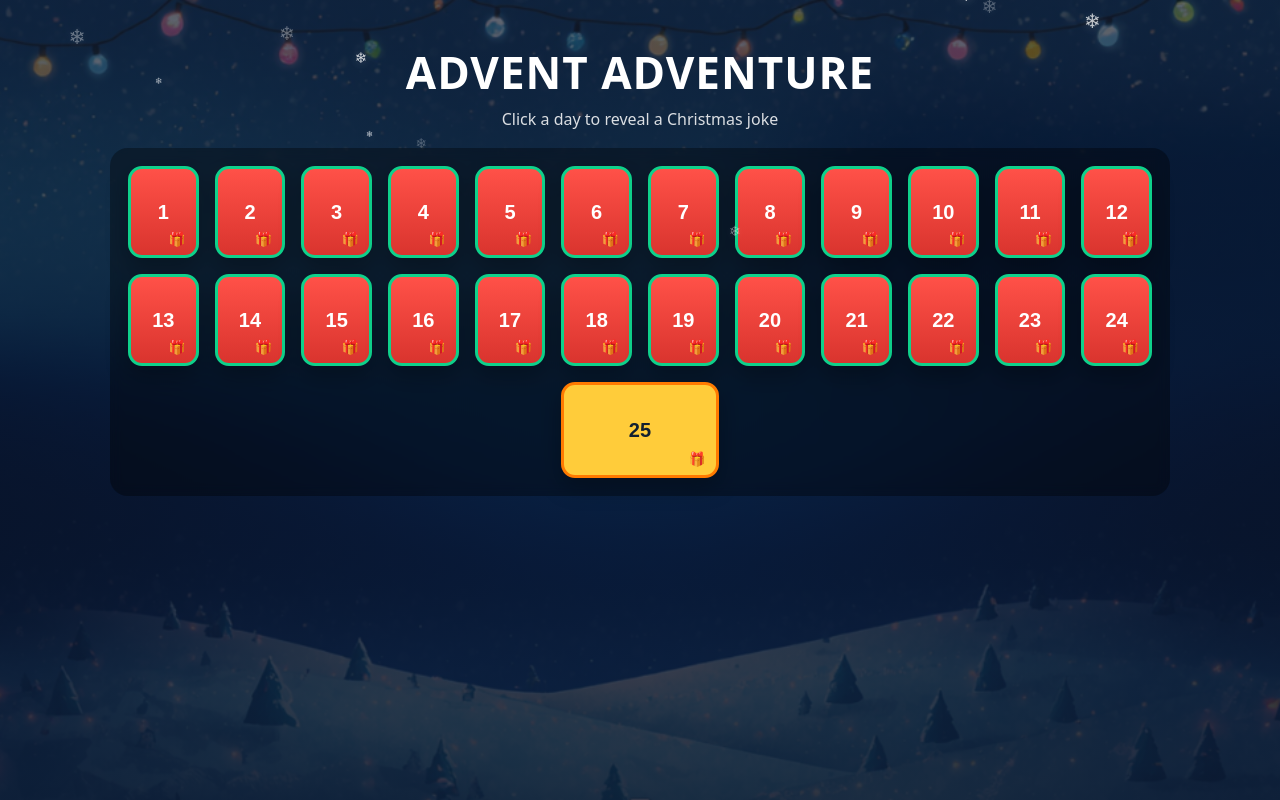
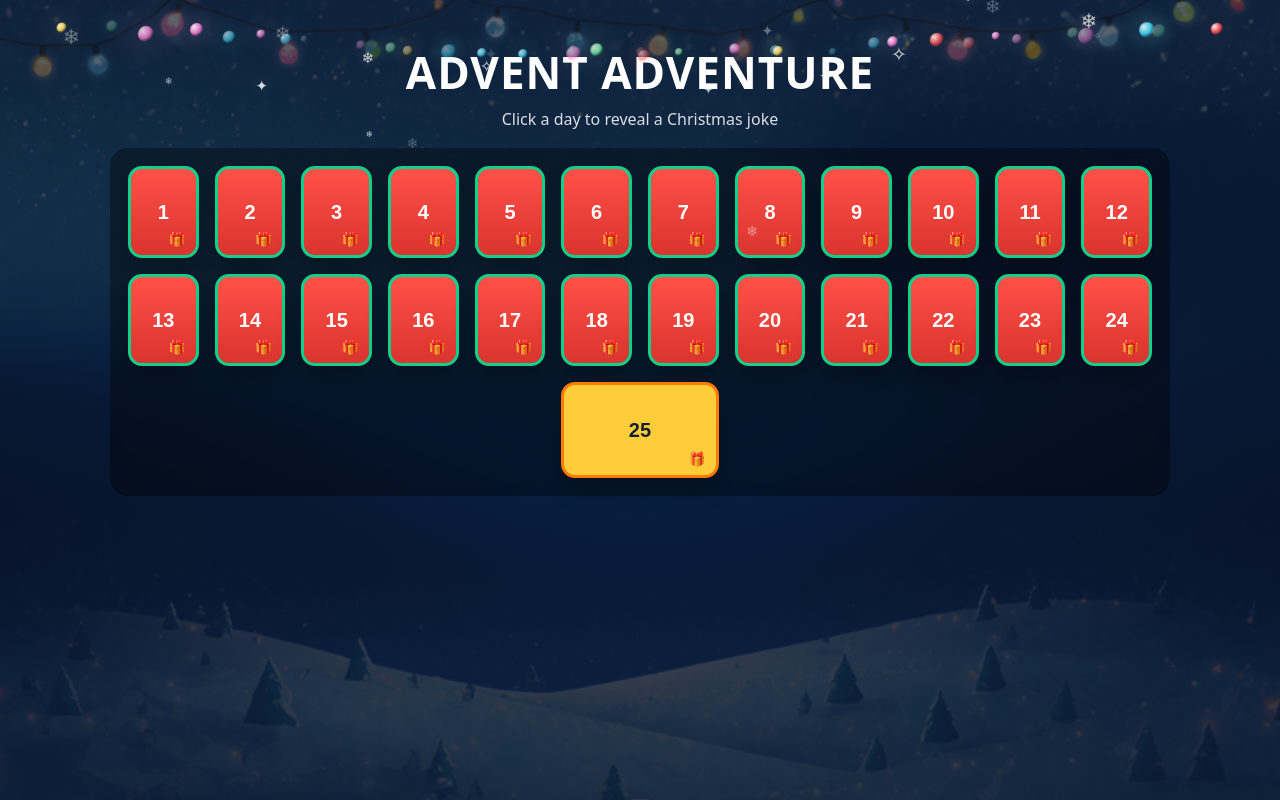
Before and after one commit to DannyGilligan/hackathon-dec-2025, a website: page index.html in a window 1280 px wide. Drawn offline with Linux system fonts and the light colour scheme.

Commit message:
added twinkle lights

```diff
--- a/index.html
+++ b/index.html
@@ -18,6 +18,10 @@
 
       <div id="calendar-grid" class="grid"></div>
     </div>
+
+    <!-- twinkle lights-->
+     <div id="twinkle-layer" aria-hidden="true"></div>
+
 
     <!-- Modal -->
     <div id="modal" class="modal" aria-hidden="true">
--- a/public/assets/css/styles.css
+++ b/public/assets/css/styles.css
@@ -25,9 +25,10 @@ body {
     ),
     url("/assets/images/xmasheroimage.png");
     background-size: cover;
-    background-position: center bottom;
+    background-position: center 0px;
     background-repeat: no-repeat;
     background-attachment: fixed;
+
 }
 
 .wrapper {
@@ -238,6 +239,73 @@ body {
   opacity: 0.95;
 }
 
+/* Twinkle Lights */
+/* Festive twinkling light overlay */
+#twinkle-layer {
+  position: fixed;
+  left: 0;
+  top: 0;
+  width: 100%;
+  height: 170px;          /* only covers where the lights are */
+  pointer-events: none;
+  z-index: 5;             /* above background + snow */
+}
+
+.twinkle-bulb {
+  position: absolute;
+  top: var(--y);
+  left: var(--x);
+  width: var(--size);
+  height: var(--size);
+  border-radius: 999px;
+
+  background: radial-gradient(circle at 30% 30%,
+    rgba(255,255,255,0.95),
+    var(--color) 45%,
+    rgba(0,0,0,0) 70%
+  );
+
+  filter: drop-shadow(0 0 10px var(--glow));
+  opacity: 0.35;
+  transform: translate(-50%, -50%) scale(0.85);
+
+  animation:
+    twinkle-flicker var(--dur) ease-in-out infinite,
+    twinkle-pop 6s ease-in-out infinite;
+  animation-delay: var(--delay);
+}
+
+@keyframes twinkle-flicker {
+  0%, 100% { opacity: 0.25; transform: translate(-50%, -50%) scale(0.78); }
+  30%      { opacity: 0.95; transform: translate(-50%, -50%) scale(1.05); }
+  55%      { opacity: 0.45; transform: translate(-50%, -50%) scale(0.88); }
+  75%      { opacity: 1.00; transform: translate(-50%, -50%) scale(1.15); }
+}
+
+@keyframes twinkle-pop {
+  0%, 100% { filter: drop-shadow(0 0 10px var(--glow)); }
+  50%      { filter: drop-shadow(0 0 18px var(--glow)); }
+}
+
+/* Occasional sparkles */
+.twinkle-sparkle {
+  position: absolute;
+  top: var(--y);
+  left: var(--x);
+  transform: translate(-50%, -50%);
+  font-size: var(--size);
+  opacity: 0;
+  animation: sparkle 1.8s ease-in-out infinite;
+  animation-delay: var(--delay);
+  filter: drop-shadow(0 0 10px rgba(255,255,255,0.45));
+}
+
+@keyframes sparkle {
+  0%   { opacity: 0; transform: translate(-50%, -50%) scale(0.6) rotate(0deg); }
+  30%  { opacity: 0.9; transform: translate(-50%,
+
+
+
 /* MODALS */
 .modal-actions {
   display: flex;
--- a/public/assets/javascript/main.js
+++ b/public/assets/javascript/main.js
@@ -179,3 +179,79 @@ if (!prefersReducedMotion) {
 
   setInterval(createSnowflake, densityMs);
 }
+
+// --------------------
+// Festive Twinkling Lights Overlay
+// --------------------
+(function initTwinkleLayer() {
+  const layer = document.querySelector("#twinkle-layer");
+  if (!layer) return;
+
+  const reduced = window.matchMedia("(prefers-reduced-motion: reduce)").matches;
+  if (reduced) return;
+
+  // More bulbs on wide screens, fewer on small laptops
+  const width = window.innerWidth;
+  const bulbCount = width < 700 ? 18 : width < 1100 ? 26 : 34;
+  const sparkleCount = width < 700 ? 6 : 10;
+
+  const colors = [
+    { c: "rgba(255, 74, 74, 0.95)", g: "rgba(255, 120, 120, 0.9)" },  // red
+    { c: "rgba(62, 220, 255, 0.95)", g: "rgba(140, 235, 255, 0.9)" }, // blue
+    { c: "rgba(255, 214, 66, 0.95)", g: "rgba(255, 234, 140, 0.9)" }, // yellow
+    { c: "rgba(120, 255, 160, 0.95)", g: "rgba(170, 255, 200, 0.9)" },// green
+    { c: "rgba(255, 120, 210, 0.95)", g: "rgba(255, 180, 235, 0.9)" } // pink
+  ];
+
+  // Clear old bulbs on hot reload
+  layer.innerHTML = "";
+
+  // Place bulbs along a gentle curve (like a hanging string)
+  for (let i = 0; i < bulbCount; i++) {
+    const t = i / (bulbCount - 1);
+
+    // x across the screen with a bit of randomness
+    const x = (6 + t * 88) + (Math.random() * 2 - 1) * 1.5;
+
+    // curve: lower in the middle
+    const curve = Math.sin(t * Math.PI) * 26; // sag
+    const y = 26 + curve + (Math.random() * 2 - 1) * 4;
+
+    const size = 8 + Math.random() * 10; // px
+    const dur = 1.6 + Math.random() * 2.8; // seconds
+    const delay = (-Math.random() * 4).toFixed(2) + "s";
+
+    const pick = colors[Math.floor(Math.random() * colors.length)];
+
+    const bulb = document.createElement("div");
+    bulb.className = "twinkle-bulb";
+    bulb.style.setProperty("--x", `${x}vw`);
+    bulb.style.setProperty("--y", `${y}px`);
+    bulb.style.setProperty("--size", `${size}px`);
+    bulb.style.setProperty("--dur", `${dur.toFixed(2)}s`);
+    bulb.style.setProperty("--delay", delay);
+    bulb.style.setProperty("--color", pick.c);
+    bulb.style.setProperty("--glow", pick.g);
+
+    layer.appendChild(bulb);
+  }
+
+  // Add a few sparkles for “festive”
+  const sparkleChars = ["✦", "✧", "✨"];
+  for (let i = 0; i < sparkleCount; i++) {
+    const x = 10 + Math.random() * 80;
+    const y = 20 + Math.random() * 70;
+    const size = 12 + Math.random() * 10;
+    const delay = (-Math.random() * 6).toFixed(2) + "s";
+
+    const sp = document.createElement("div");
+    sp.className = "twinkle-sparkle";
+    sp.textContent = sparkleChars[Math.floor(Math.random() * sparkleChars.length)];
+    sp.style.setProperty("--x", `${x}vw`);
+    sp.style.setProperty("--y", `${y}px`);
+    sp.style.setProperty("--size", `${size}px`);
+    sp.style.setProperty("--delay", delay);
+
+    layer.appendChild(sp);
+  }
+})();
```
